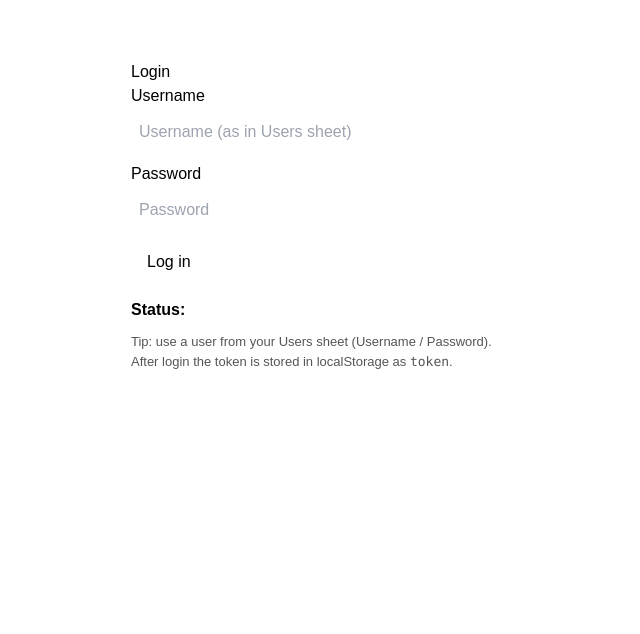
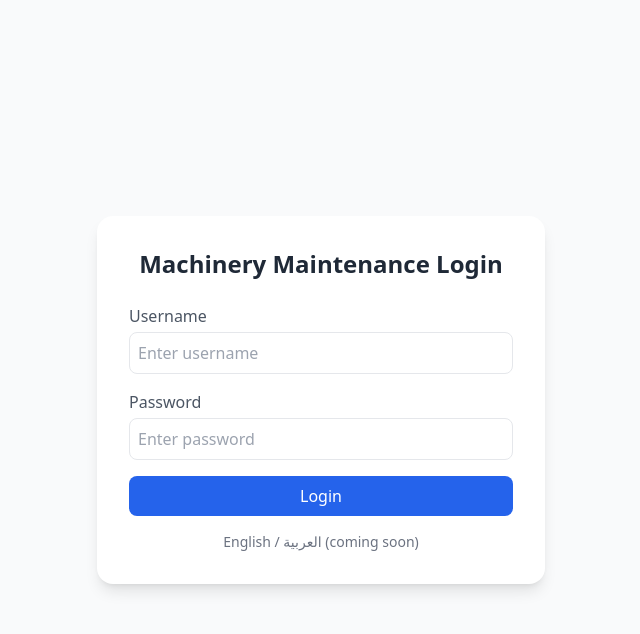
Before and after one commit to Vonamto/machinery-maintenance, a React (Vite) app in the folder frontend/: page /login in a window 1280 px wide. Shown: the top 634 px of the page, without its empty margins (319-959 px from the left). Built offline with nearby package versions, Linux system fonts and the light colour scheme.

Commit message:
Update Login.jsx tailwind

```diff
--- a/frontend/src/pages/Login.jsx
+++ b/frontend/src/pages/Login.jsx
@@ -6,65 +6,90 @@ export default function Login() {
   const [username, setUsername] = useState("");
   const [password, setPassword] = useState("");
   const [status, setStatus] = useState("");
+  const [loading, setLoading] = useState(false);
 
   const handleSubmit = async (e) => {
     e.preventDefault();
-    setStatus("Logging in...");
+    setStatus("");
+    setLoading(true);
     try {
       const result = await login(username, password);
       if (result && result.status === "success") {
-        // Save token and user
         localStorage.setItem("token", result.token);
         localStorage.setItem("user", JSON.stringify(result.user || {}));
-        setStatus(`Logged in as ${result.user.username} (${result.user.role})`);
+        setStatus(`✅ Logged in as ${result.user.username} (${result.user.role})`);
       } else {
-        setStatus(result.message || JSON.stringify(result));
+        setStatus(result.message || "❌ Invalid username or password");
       }
     } catch (err) {
-      setStatus("Network error: " + String(err));
+      setStatus("⚠️ Connection error: " + String(err));
+    } finally {
+      setLoading(false);
     }
   };
 
   return (
-    <div style={{ fontFamily: "Arial", maxWidth: 420, margin: "40px auto", padding: 20 }}>
-      <h2>Login</h2>
-      <form onSubmit={handleSubmit}>
-        <div style={{ marginBottom: 10 }}>
-          <label style={{ display: "block", marginBottom: 4 }}>Username</label>
+    <div className="flex min-h-screen items-center justify-center bg-gray-50">
+      <div className="bg-white shadow-lg rounded-2xl p-8 w-full max-w-md">
+        <h2 className="text-2xl font-bold text-center text-gray-800 mb-6">
+          Machinery Maintenance Login
+        </h2>
+
+        {status && (
+          <div
+            className={`p-2 mb-4 rounded text-center text-sm ${
+              status.includes("✅")
+                ? "bg-green-100 text-green-700"
+                : status.includes("⚠️")
+                ? "bg-yellow-100 text-yellow-700"
+                : "bg-red-100 text-red-700"
+            }`}
+          >
+            {status}
+          </div>
+        )}
+
+        <form onSubmit={handleSubmit} className="space-y-4">
+          <div>
+            <label className="block text-gray-600 font-medium mb-1">
+              Username
+            </label>
             <input
+              type="text"
+              className="w-full border rounded-lg p-2 focus:outline-none focus:ring-2 focus:ring-blue-500"
               value={username}
               onChange={(e) => setUsername(e.target.value)}
+              placeholder="Enter username"
               required
-            style={{ width: "100%", padding: 8 }}
-            placeholder="Username (as in Users sheet)"
             />
           </div>
 
-        <div style={{ marginBottom: 10 }}>
-          <label style={{ display: "block", marginBottom: 4 }}>Password</label>
+          <div>
+            <label className="block text-gray-600 font-medium mb-1">
+              Password
+            </label>
             <input
               type="password"
+              className="w-full border rounded-lg p-2 focus:outline-none focus:ring-2 focus:ring-blue-500"
               value={password}
               onChange={(e) => setPassword(e.target.value)}
+              placeholder="Enter password"
               required
-            style={{ width: "100%", padding: 8 }}
-            placeholder="Password"
             />
           </div>
 
-        <div style={{ marginTop: 12 }}>
-          <button type="submit" style={{ padding: "8px 16px" }}>
-            Log in
+          <button
+            type="submit"
+            disabled={loading}
+            className="w-full bg-blue-600 text-white py-2 rounded-lg hover:bg-blue-700 transition disabled:opacity-60"
+          >
+            {loading ? "Logging in..." : "Login"}
           </button>
-        </div>
         </form>
 
-      <div style={{ marginTop: 16 }}>
-        <strong>Status:</strong> <span>{status}</span>
-      </div>
-
-      <div style={{ marginTop: 10, fontSize: 13, color: "#555" }}>
-        Tip: use a user from your Users sheet (Username / Password). After login the token is stored in localStorage as <code>token</code>.
+        <p className="text-center text-gray-500 text-sm mt-4">
+          English / العربية (coming soon)
+        </p>
       </div>
     </div>
   );
```
Lines whose indentation alone changed are shown as unchanged.
